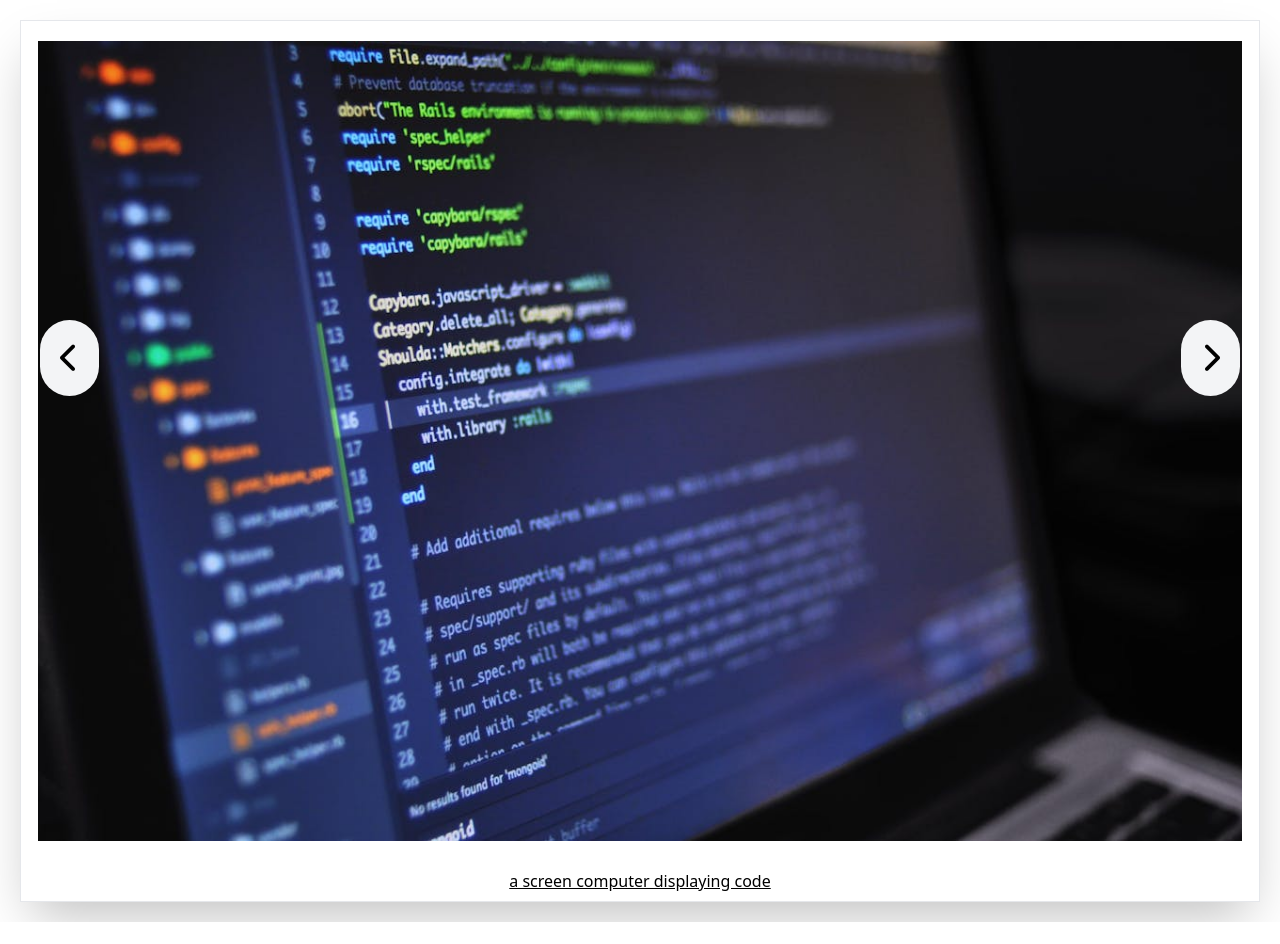
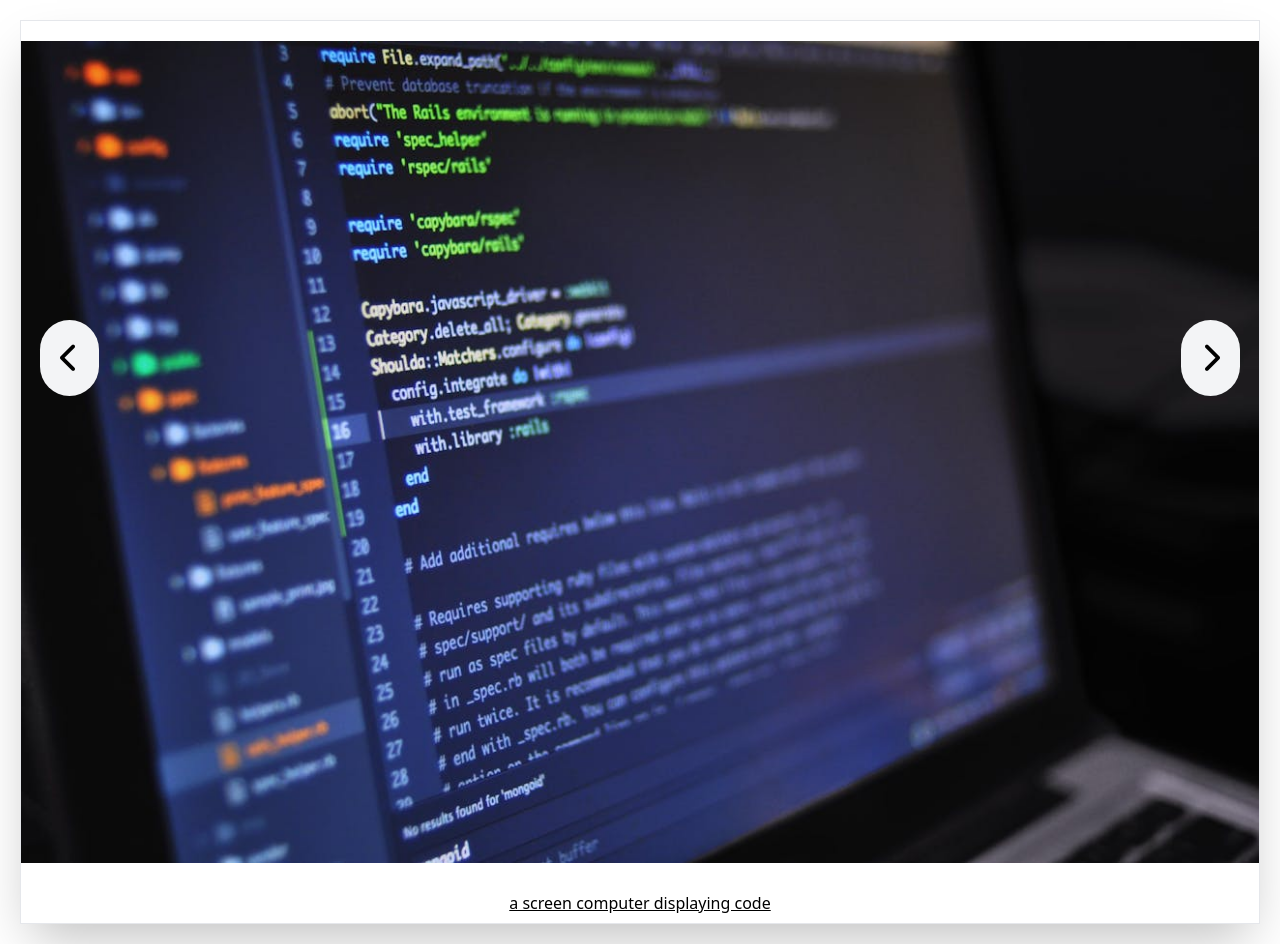
Before and after one commit to CharlesFaye/carrousel, a website built with Vite: page index.html in a window 1280 px wide. Before the commit the page ends 922 px from the top, so only its background shows below. Built offline with nearby package versions, Linux system fonts and the light colour scheme.

Commit message:
modified index.html file added

```diff
--- a/index.html
+++ b/index.html
@@ -11,12 +11,12 @@
   <body class="border border-gray-200 shadow-2xl m-5">
     <div id="wrapper relative">
      <figure>
-        <img src="images/image1.jpg" alt="image 1" loading="eager" class="max-w-full h-screen object-cover m-5 block mx-auto  transition-opacity duration-500 ease-in-out z-20">
+        <img src="images/image1.jpg" alt="image 1" loading="eager" class="max-w-full h-auto object-cover m-5 block mx-auto  transition-opacity duration-500 ease-in-out z-20">
         <figcaption class="text-center p-2 underline">image of servers</figcaption>
      </figure>
      <div class="flex flex-row gap-5 ">
-      <i id="previous-btn" class="fa-solid fa-chevron-left bg-gray-100 md:text-3xl rounded-full cursor-pointer p-5 absolute top-64 md:top-80 left-10 z-50"></i>
-      <i id="next-btn" class="fa-solid fa-chevron-right bg-gray-100 md:text-3xl rounded-full cursor-pointer p-5 absolute top-64 md:top-80 right-10 z-50"></i>
+      <i id="previous-btn" class="fa-solid fa-chevron-left bg-gray-100 md:text-3xl rounded-full cursor-pointer p-5 absolute top-32 md:top-80 left-10 z-50"></i>
+      <i id="next-btn" class="fa-solid fa-chevron-right bg-gray-100 md:text-3xl rounded-full cursor-pointer p-5 absolute top-32 md:top-80 right-10 z-50"></i>
      </div>
 
     </div>
```
